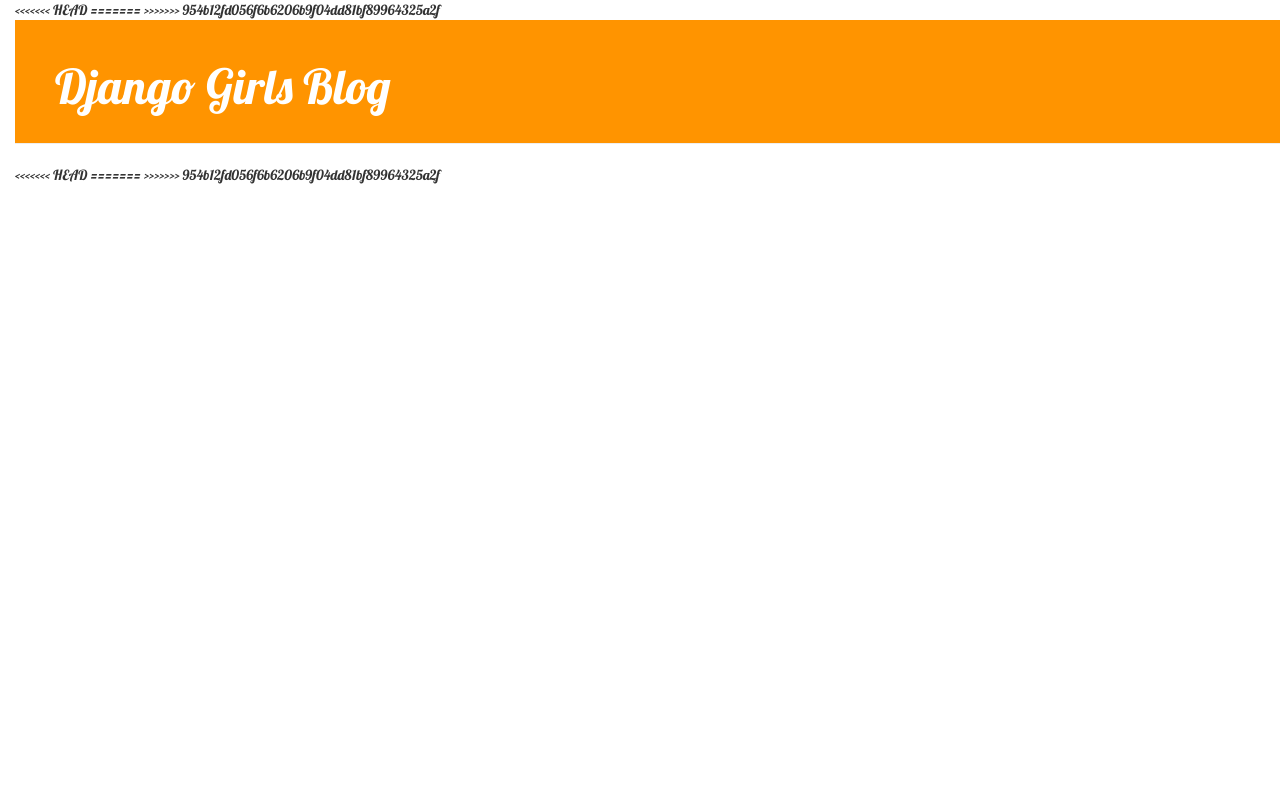
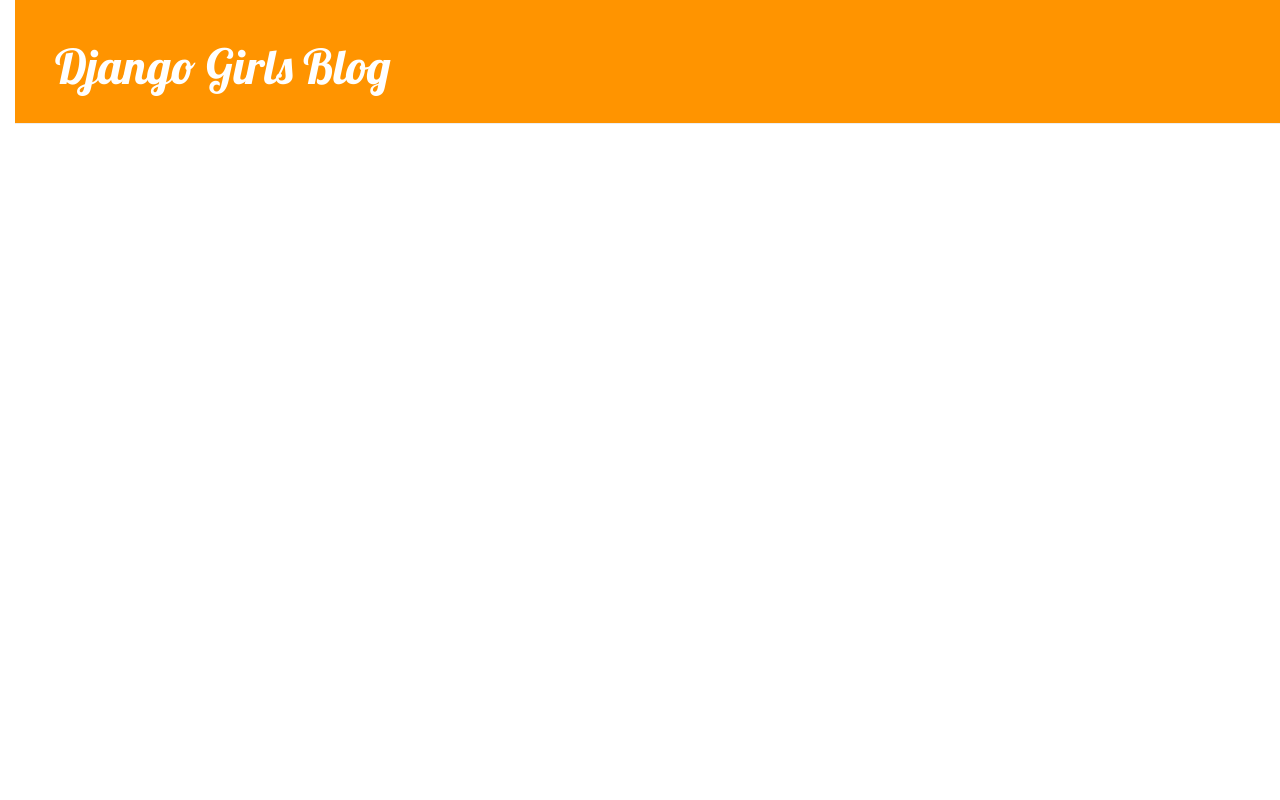
Before and after one commit to dearprecy/firstproject, a Django app: page / in a window 1280 px wide. Run offline with Django 3.2, Linux system fonts and the light colour scheme; data that the repository does not hold is empty; some libraries are stand-ins or nearby versions.

Commit message:
resolve merge conflicts

```diff
--- a/blog/templates/blog/post_list.html
+++ b/blog/templates/blog/post_list.html
@@ -1,8 +1,4 @@
 {% load static %}
-<<<<<<< HEAD
-
-=======
->>>>>>> 954b12fd056f6b6206b9f04dd81bf89964325a2f
 <html>
 
 <head>
@@ -37,11 +33,6 @@
             </div>
         </div>
     </div>
-<<<<<<< HEAD
-
-=======
-
->>>>>>> 954b12fd056f6b6206b9f04dd81bf89964325a2f
 
 </body>
 
```
